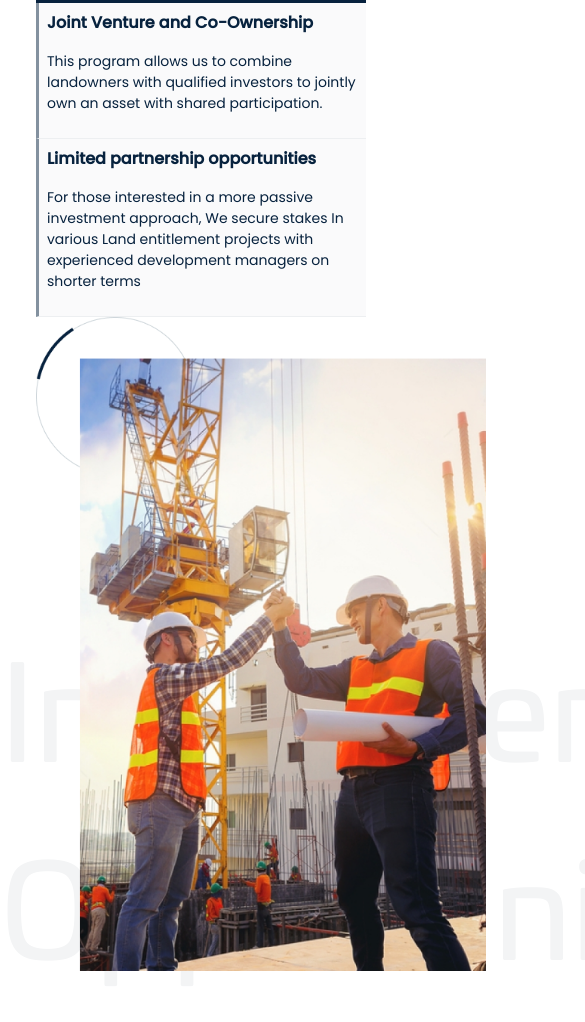
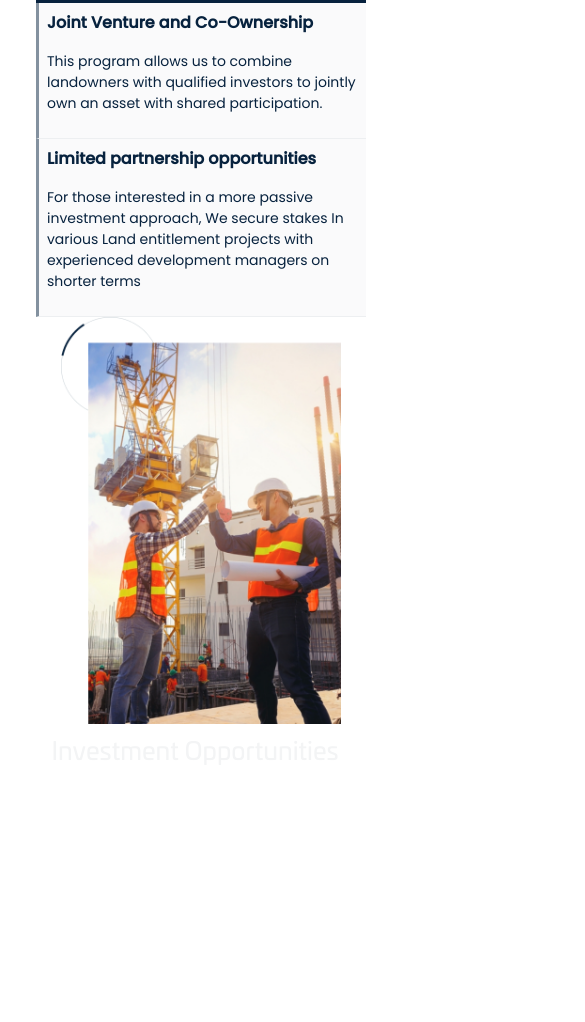
Before and after one commit to Ansari-Ectesso/Richview, a plain HTML site: page index.html in a window 390 px wide. Shown: the part 5338-6360 px from the top of the page, 585 px wide, since content can reach past the window. After the commit the page ends 6190 px from the top, so only its background shows below. Drawn offline with nearby package versions, Linux system fonts and the light colour scheme.

Commit message:
investment section

```diff
--- a/Styles/responsive.css
+++ b/Styles/responsive.css
@@ -743,5 +743,71 @@
 }
 
 @media (max-width: 991px){
+    .investment-img{
+        display: flex;
+        justify-content: center;
+    }
+}
 
+@media (max-width: 580px){
+    .investment-img img{
+        width: 380px;
+    }
 }
+
+@media (max-width: 440px){
+    .investment-img img{
+        width: 330px;
+    }
+}
+
+@media (max-width: 390px){
+    .investment-img img{
+        width: 280px;
+    }
+}
+
+/* investment bg text */
+@media (max-width: 1518px){
+    .investment-bg-txt{
+        font-size: 120px;
+        text-align: center;
+        width: 100%;
+    }
+}
+
+@media (max-width: 1378px){
+    .investment-bg-txt{
+        font-size: 100px;
+    }
+}
+
+@media (max-width: 1150px){
+    .investment-bg-txt{
+        font-size: 75px;
+    }
+}
+
+@media (max-width: 862px){
+    .investment-bg-txt{
+        font-size: 60px;
+    }
+}
+
+@media (max-width: 690px){
+    .investment-bg-txt{
+        font-size: 45px;
+    }
+}
+
+@media (max-width: 518px){
+    .investment-bg-txt{
+        font-size: 35px;
+    }
+}
+
+@media (max-width: 410px){
+    .investment-bg-txt{
+        font-size: 25px;
+    }
+}
--- a/index.html
+++ b/index.html
@@ -163,7 +163,7 @@
     <!-- investment section -->
     <section id="investment" class="position-relative">
         <div class="row investment-container w-100">
-            <div class="col-md-6 investment-txt">
+            <div class="col-lg-6 col-md-12 investment-txt">
                 <h2 style="font-family: Univia Pro; color: #122c46;">Investment Opportunities</h2>
                 <p style="font-weight: 300; color: #07223e;">Richview Developments offers different participation levels
                     based on your appetite for passive and
@@ -188,9 +188,8 @@
                             terms</p>
                     </div>
                 </div>
-
             </div>
-            <div class="col-md-6 investment-img">
+            <div class="col-lg-6 col-md-12 investment-img">
                 <img src="Images/investment-img.png" alt="">
             </div>
         </div>
```
